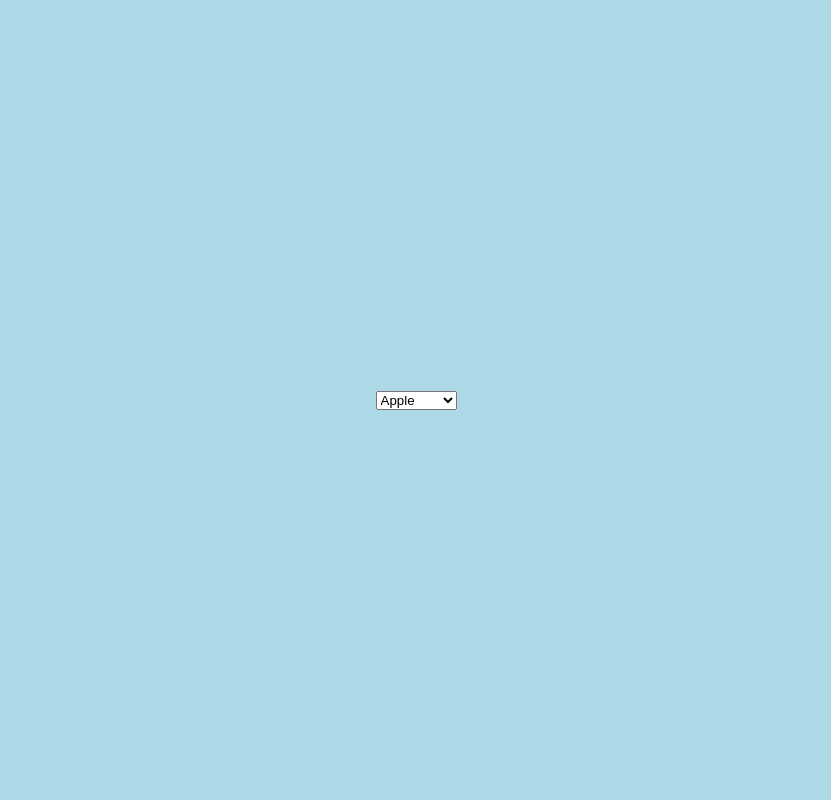
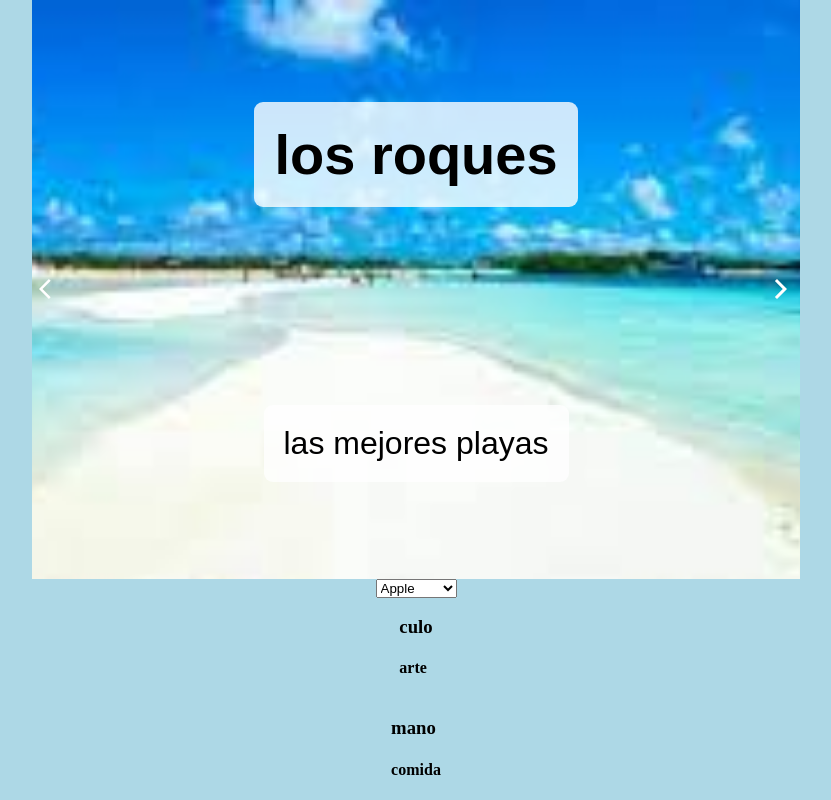
Before and after one commit to aserdnad/slider, a React (Create React App) app: page / in a window 1280 px wide. Shown: the whole page, without its empty margins (224-1055 px from the left). Built offline with nearby package versions, Linux system fonts and the light colour scheme.

Commit message:
con la tienda ya va metiendo las tiendas poco a poco, ya tienen un map

```diff
--- a/src/App.js
+++ b/src/App.js
@@ -1,12 +1,21 @@
 import Selector from "./Components/Selector";
-// import Carousel from "./Components/Carousel";
+import Tiendas from "./Components/Tiendas";
+import Carousel from "./Components/Carousel";
 import "./styles.css";
 
 export default function App() {
+  const tienda = [
+    { id: "1", nombre: "culo", etiqueta: "arte" },
+    { id: "2", nombre: "mano", etiqueta: "comida" }
+  ];
+
   return (
     <div className="App">
-      {/* <Carousel /> */}
+      <Carousel />
       <Selector />
+      {tienda.map((x) => (
+        <Tiendas key={x.id} tienda={x} />
+      ))}
     </div>
   );
 }
--- /dev/null
+++ b/src/Components/Tiendas.js
@@ -0,0 +1,10 @@
+const Tiendas = ({ tienda }) => {
+  return (
+    <div>
+      <h3>{tienda.nombre}</h3>
+      <h4>{tienda.etiqueta}</h4>
+    </div>
+  );
+};
+
+export default Tiendas;
```
